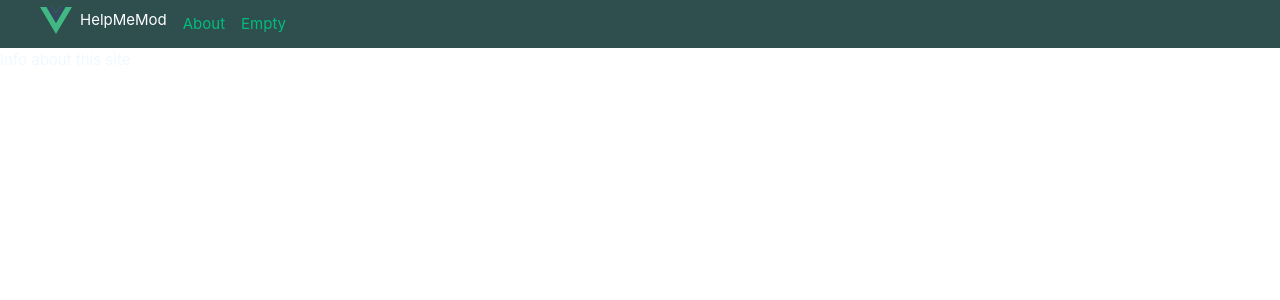
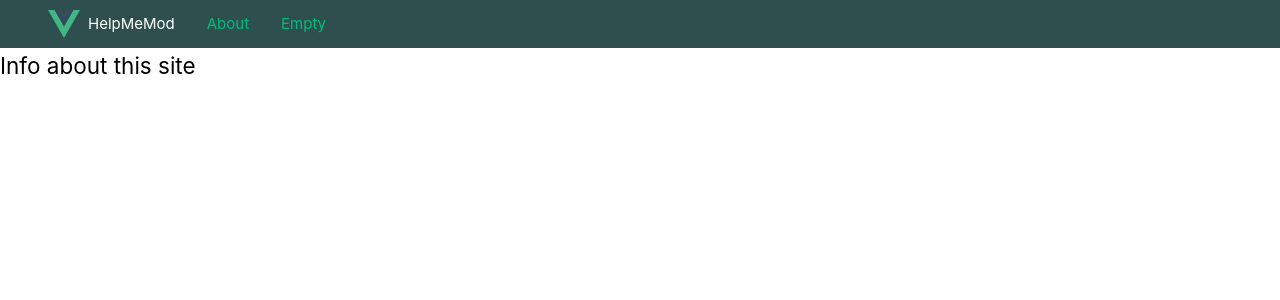
Before and after one commit to newu2012/HelpMeMod, a Vue app in the folder Vue/: page /about in a window 1280 px wide. Shown: the top 300 px of the page. Built offline with nearby package versions, Linux system fonts and the light colour scheme.

Commit message:
fix navbar css issue, change style of AboutPage

```diff
--- a/Vue/src/components/NavigationHeader.vue
+++ b/Vue/src/components/NavigationHeader.vue
@@ -14,15 +14,19 @@ export default defineComponent({
   <header>
     <ul>
       <li>
-        <router-link to="/">
+        <router-link to="/" class="header-link">
           <div class="brand">
             <img alt="Vue logo" class="logo" src="../assets/logo.svg" />
             <p class="navBarText">{{ title }}</p>
           </div>
         </router-link>
       </li>
-      <li><router-link to="/about">About</router-link></li>
-      <li><router-link to="/empty">Empty</router-link></li>
+      <li>
+        <router-link to="/about" class="header-link">About</router-link>
+      </li>
+      <li>
+        <router-link to="/empty" class="header-link">Empty</router-link>
+      </li>
     </ul>
   </header>
 </template>
@@ -42,6 +46,19 @@ ul {
   height: inherit;
   display: flex;
   flex-direction: row;
+}
+
+li {
+  display: flex;
+  height: inherit;
+}
+
+.header-link {
+  display: inherit;
+  height: inherit;
+  width: inherit;
+  padding-inline: 8px;
+  align-items: center;
 }
 
 .brand {
--- a/Vue/src/pages/AboutPage.vue
+++ b/Vue/src/pages/AboutPage.vue
@@ -5,7 +5,7 @@ import NavigationHeader from "../components/NavigationHeader.vue";
 <template>
   <NavigationHeader />
   <div>
-    <p>Info about this site</p>
+    <h2 style="color: black">Info about this site</h2>
   </div>
 </template>
 
```
Also changed, not shown: 5 other files (tests, documents, lock files or other folders).
